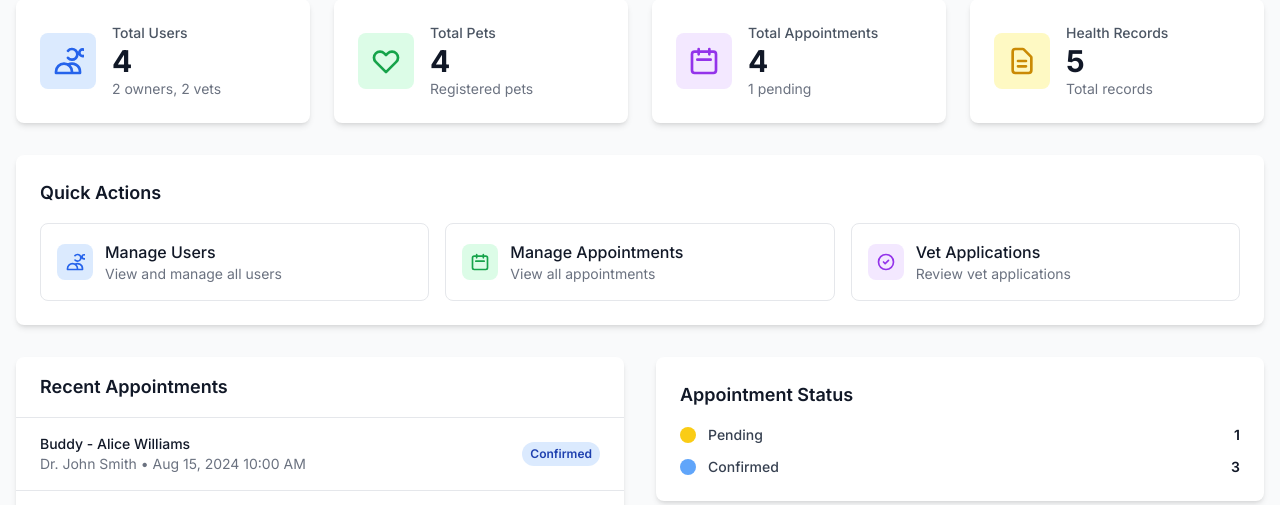
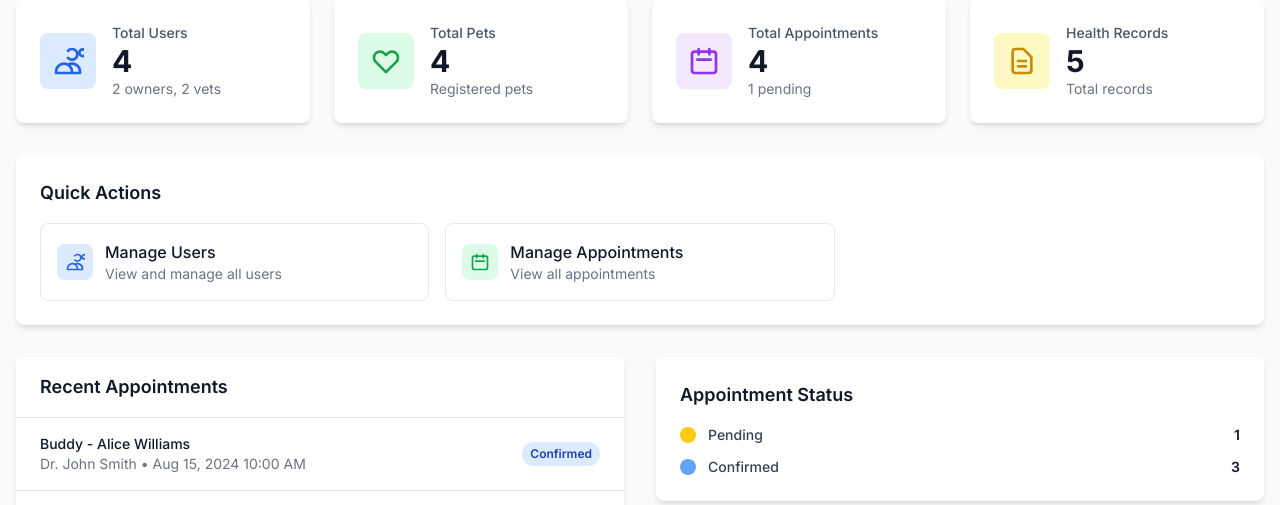
Before and after one commit to Hodhan7/2-pet, a PHP site: page /admin/admin_dashboard.php in a window 1280 px wide. Shown: the part 198-703 px from the top of the page. Run offline with PHP 8.4, Linux system fonts and the light colour scheme; a user stored in the database is signed in; data comes from the database, SQL or seed files in the repository; some libraries are stand-ins or nearby versions.

Commit message:
Remove Vet Applications menu from admin dashboard

```diff
--- a/admin/admin_dashboard.php
+++ b/admin/admin_dashboard.php
@@ -180,17 +180,7 @@ $appointment_stats = $conn->query("
                     </div>
                 </a>
 
-                <a href="manage_vet_application.php" class="flex items-center p-4 border border-gray-200 rounded-lg hover:bg-gray-50 transition-colors duration-200">
-                    <div class="p-2 bg-purple-100 rounded-lg mr-3">
-                        <svg class="w-5 h-5 text-purple-600" fill="none" stroke="currentColor" viewBox="0 0 24 24">
-                            <path stroke-linecap="round" stroke-linejoin="round" stroke-width="2" d="M9 12l2 2 4-4m6 2a9 9 0 11-18 0 9 9 0 0118 0z"></path>
-                        </svg>
-                    </div>
-                    <div>
-                        <h3 class="font-medium text-gray-900">Vet Applications</h3>
-                        <p class="text-sm text-gray-500">Review vet applications</p>
-                    </div>
-                </a>
+
             </div>
         </div>
 
```
